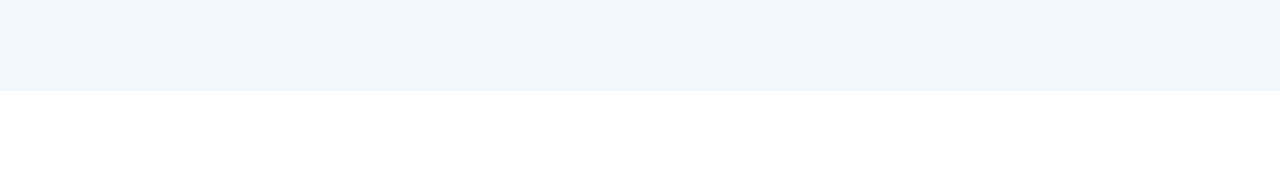
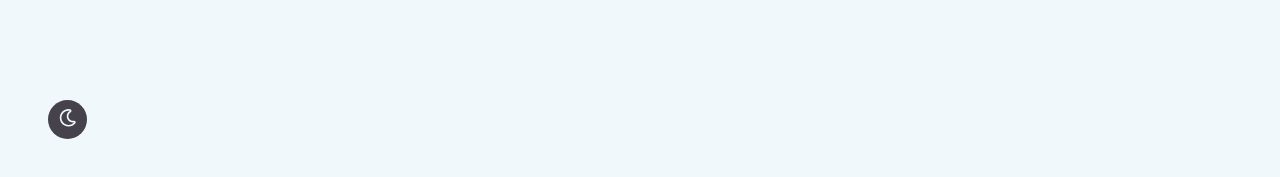
Before and after one commit to Yudha-ard/yudha-ard.github, a plain HTML site: page index.html in a window 1280 px wide. Shown: the part 732-909 px from the top of the page. Before the commit the page ends 823 px from the top, so only its background shows below. Drawn offline with Linux system fonts and the light colour scheme.

Commit message:
Update index.html
Signed-off-by: Yudha_ard <47733676+Yudha-ard@users.noreply.github.com>

```diff
--- a/index.html
+++ b/index.html
@@ -59,7 +59,13 @@
             </div>
           </div>
         </div>
-
+         <div class="bottom-area">
+          <div class="container">
+            <button class="toggle-btn">
+              <i class="far fa-moon"></i>
+            </button>
+          </div>
+        </div>
       </div>
     </main>
 
```
